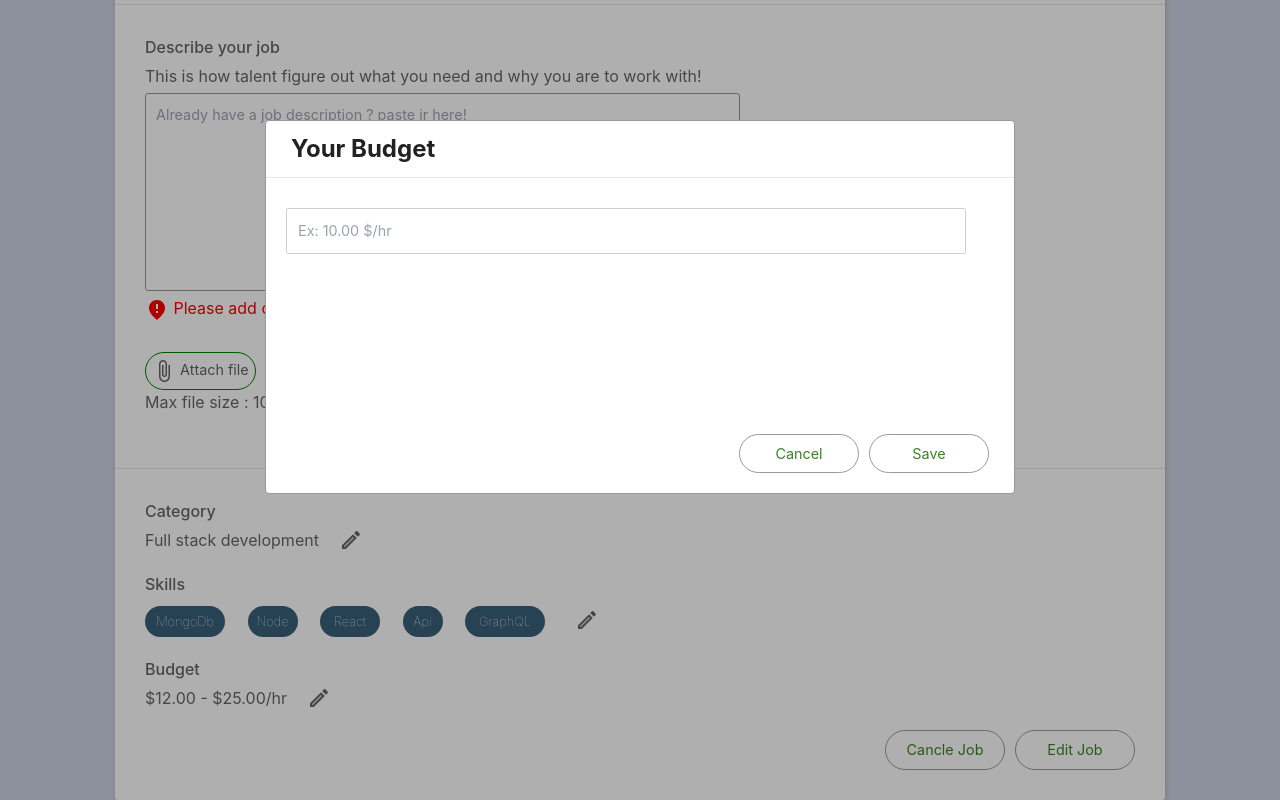
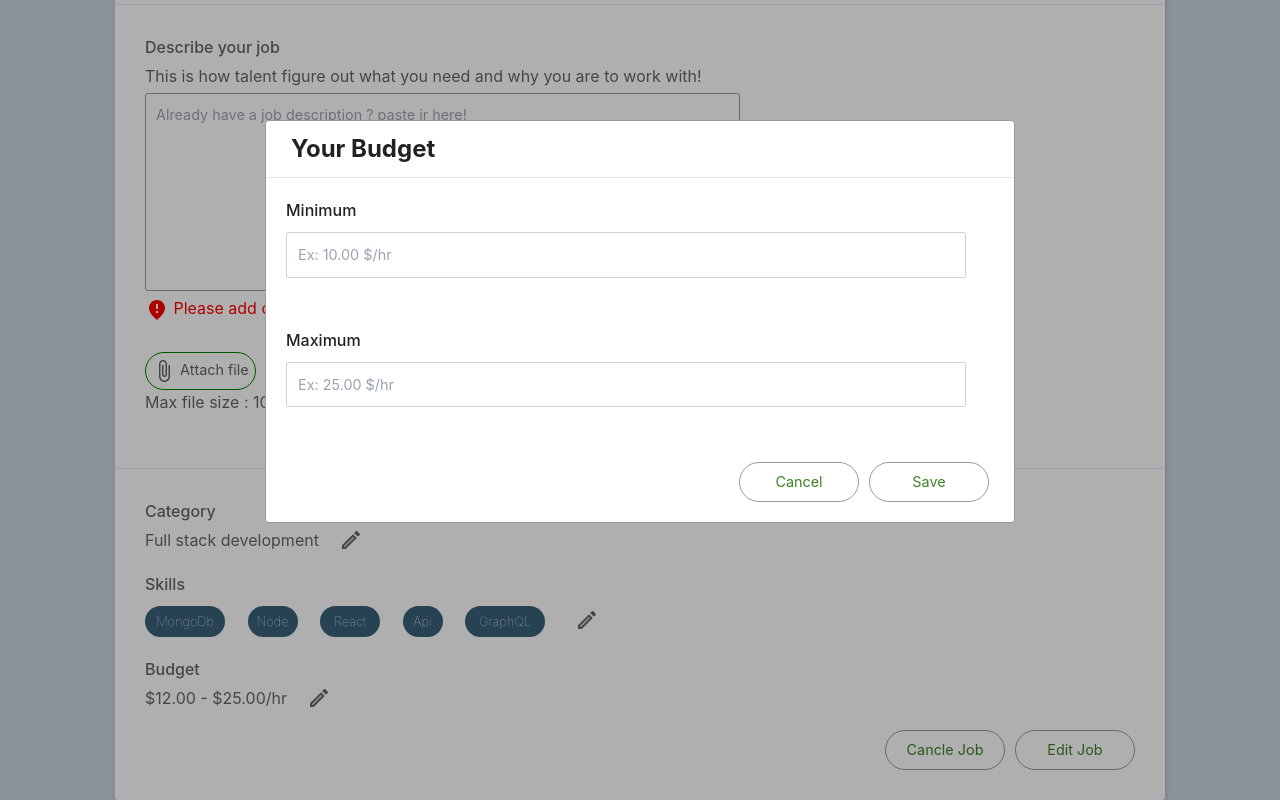
Before and after one commit to MuhammadKhan3/Orgo, a React (Create React App) app in the folder frontend/: page /edit-job in a window 1280 px wide. Both pictures are taken after a click on the icon 319 px from the left and 1050 px from the top of the page. Shown: the part 353-1153 px from the top of the page. Built offline with nearby package versions, Linux system fonts and the light colour scheme.

Commit message:
update drop down

```diff
--- a/frontend/src/components/muiComponents/MuiDropDown.jsx
+++ b/frontend/src/components/muiComponents/MuiDropDown.jsx
@@ -53,7 +53,6 @@ export default function MultipleSelectPlaceholder({
       <FormControl sx={{ m: 1, width: 350, mt: 3 }}>
         <Select
           disabled={ability}
-          multiple
           displayEmpty
           value={languageName}
           onChange={handleChange}
--- a/frontend/src/components/popups/BudgetPop.jsx
+++ b/frontend/src/components/popups/BudgetPop.jsx
@@ -14,16 +14,27 @@ function BudgetPop({ handleClose }) {
         <div
           style={{
             padding: "20px",
-            display: "flex",
-            justifyContent: "flex-start",
-            marginBottom: "150px",
           }}
         >
+          <p style={{fontWeight:"500"}}>Minimum</p>
           <input
             style={{ margin: "10px 0 10px 0" }}
             className="pop-video-input"
             type="text"
             placeholder="Ex: 10.00 $/hr"
+          />
+        </div>
+        <div
+          style={{
+            padding: "20px",
+          }}
+        >
+          <p style={{fontWeight:"500"}}>Maximum</p>
+          <input
+            style={{ margin: "10px 0 10px 0" }}
+            className="pop-video-input"
+            type="text"
+            placeholder="Ex: 25.00 $/hr"
           />
         </div>
         <div className="button-container">
```
Also changed, not shown: 1 other file (tests, documents, lock files or other folders).
